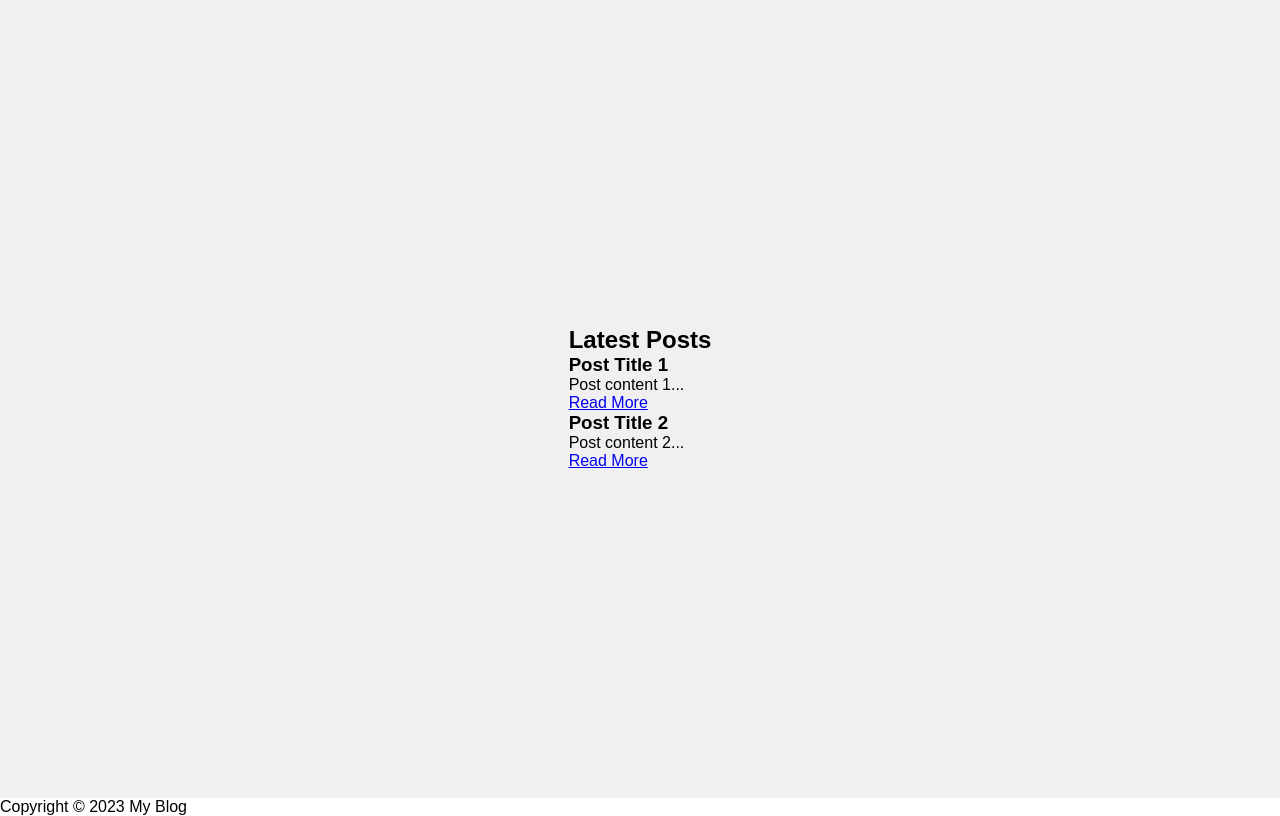
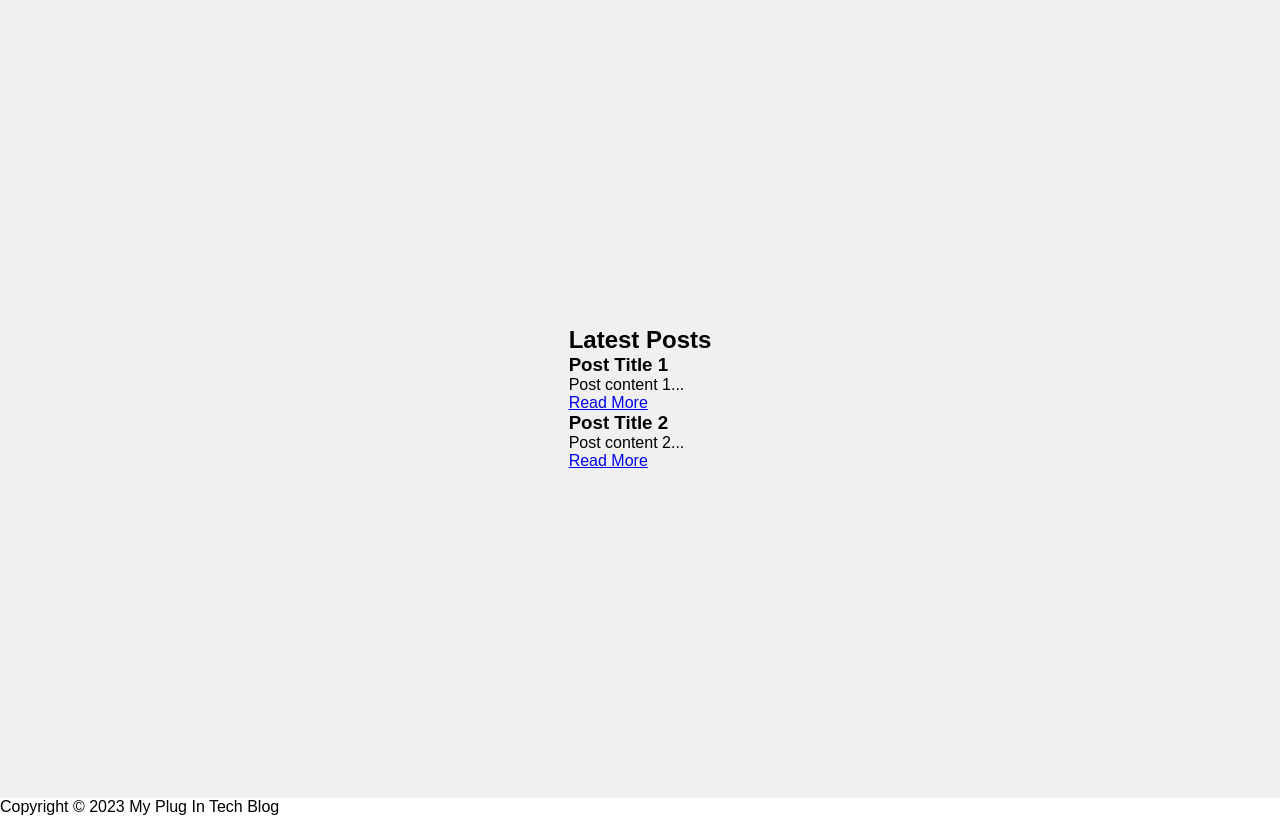
Before and after one commit to Euphemia1/Plugin-Tech, a plain HTML site: page Home.html in a window 1280 px wide. Shown: the part 111-927 px from the top of the page. Drawn offline with Linux system fonts and the light colour scheme.

Commit message:
Update Home.html

```diff
--- a/Home.html
+++ b/Home.html
@@ -35,7 +35,7 @@
 		</section>
 	</main>
 	<footer>
-		<p>Copyright © 2023 My Blog</p>
+		<p>Copyright © 2023 My Plug In Tech Blog</p>
 	</footer>
 </body>
 </html>
```
